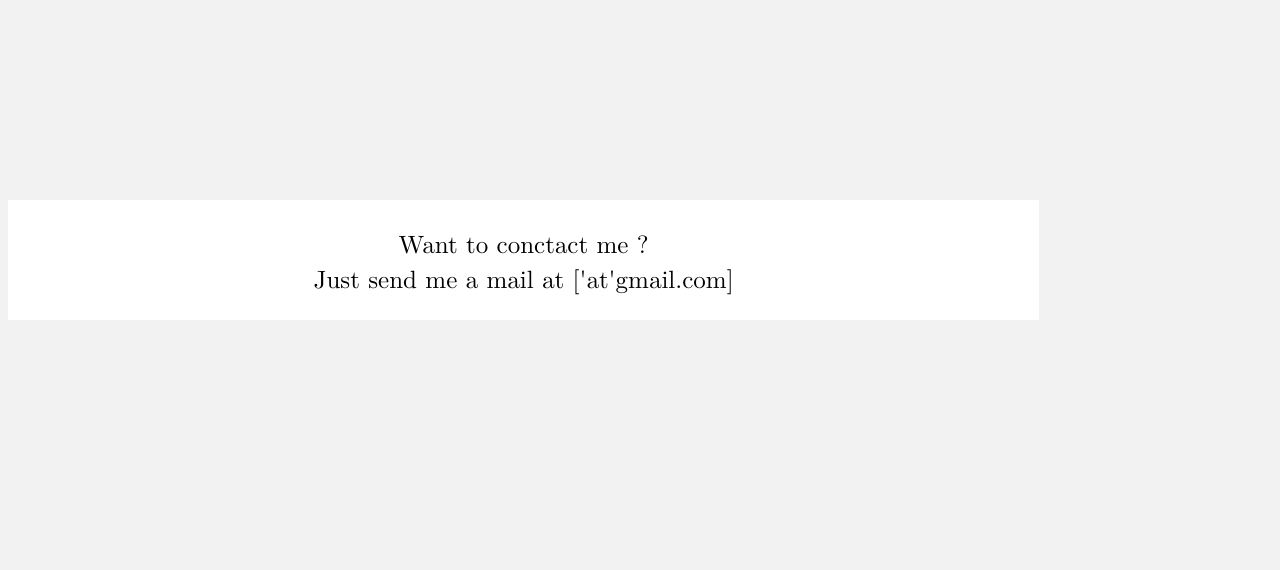
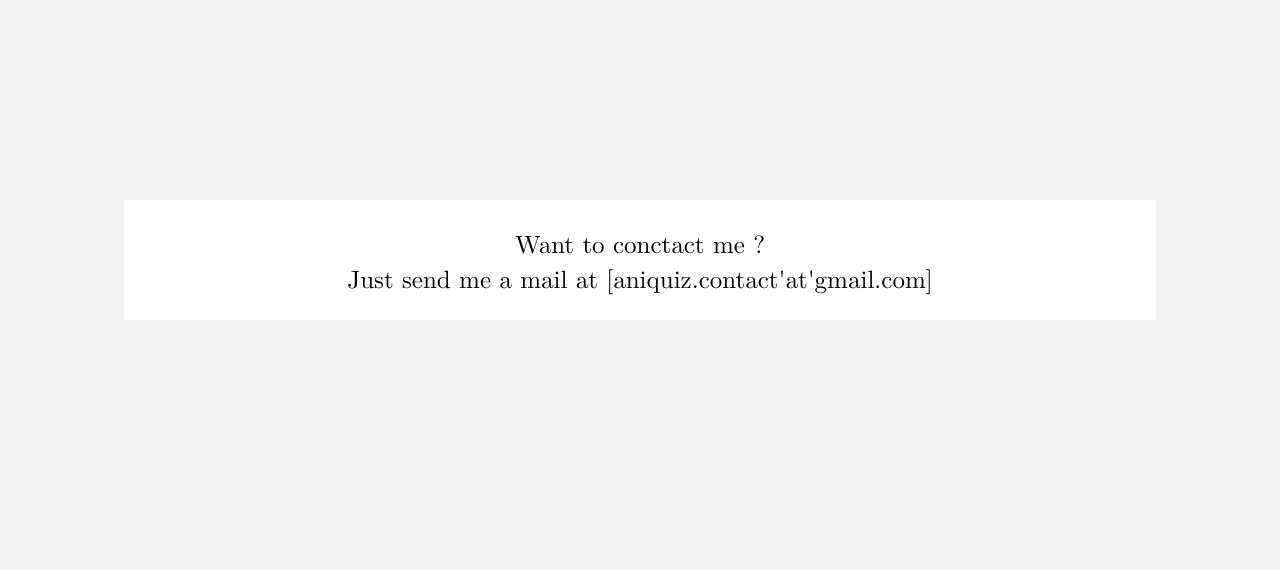
Before and after one commit to aniquiz/aniquiz, a Django app: a page that uses aniquiz/quiz/templates/quiz/contact_quiz.html in a window 1280 px wide. Shown: the part 141-711 px from the top of the page. Run offline with Django 3.2, Linux system fonts and the light colour scheme.

Commit message:
Manage to have a version quite clean of the web's design.

```diff
--- a/aniquiz/quiz/templates/quiz/answer.html
+++ b/aniquiz/quiz/templates/quiz/answer.html
@@ -1,6 +1,7 @@
 {% extends "base_quiz.html" %}
 {% block content%}
-<div>
+<div class="container_1">
+    <div class="container_2">
         {% if answer.truth %}
             <p class="center" id="right_answer">Bonne réponse !</p>
         {% else %}
@@ -27,4 +28,5 @@
             {% endif %}
         </div>
     </div>
+</div>
 {% endblock %}
--- a/aniquiz/quiz/templates/quiz/contact_quiz.html
+++ b/aniquiz/quiz/templates/quiz/contact_quiz.html
@@ -1,11 +1,11 @@
 {% extends "base_quiz.html" %}
 {% block title %}Contact{% endblock %}
 {% block content %}
-    <div class="items_list centered">
+    <div class="container_1">
         <div class="news">
             <p id="message_contact">
                 <span>Want to conctact me ?</span>
-                <span>Just send me a mail at ['at'gmail.com]</span>
+                <span>Just send me a mail at [aniquiz.contact'at'gmail.com]</span>
             </p>
         </div>
     </div>
--- a/aniquiz/quiz/templates/quiz/quiz.html
+++ b/aniquiz/quiz/templates/quiz/quiz.html
@@ -3,6 +3,9 @@
     <div id="question">
         <p>{{ question.text }}</p>
     </div>
+    {% comment %}
+    {% endcomment %}
+    <div id="container_quiz">
         <form id="quiz" action="/quiz/" method="post">
             {% csrf_token %}
             <div id="answers_container">
@@ -23,4 +26,7 @@
                 <input type="submit" value="Valider">
             </div>
         </form>
+    </div>
+    {% comment %}
+    {% endcomment %}
 {% endblock %}
--- a/aniquiz/static/css/style_base.css
+++ b/aniquiz/static/css/style_base.css
@@ -103,18 +103,23 @@
     background-color: #3385ff;
     color: white;
 }
+#container_quiz{
+    display: flex;
+    flex-direction: row;
+    justify-content: center;
+    align-items: center;
+    flex-wrap: wrap;
+    padding: 10px;
+}
 #quiz
 {
-    display: flex;
-    flex-direction: column;
-    flex-wrap: wrap;
-    padding: 10px;
-    flex-grow: 5;
+    max-width: 700px;
 }
 #answers_container
 {
     display: flex;
     flex-direction: row;
+    flex-direction: column;
     justify-content: space-around;
     /*
     flex: 1 0 40%;
@@ -122,6 +127,18 @@
     flex-wrap: wrap;
     margin-bottom: 20px;
 
+}
+.container_1
+{
+    display: flex;
+    flex-direction: column;
+    justify-content: center;
+    align-items: center;
+}
+.container_2
+{
+    max-width: 700px;
+}
 }
 .container
 {
```
Lines whose indentation alone changed are shown as unchanged.
